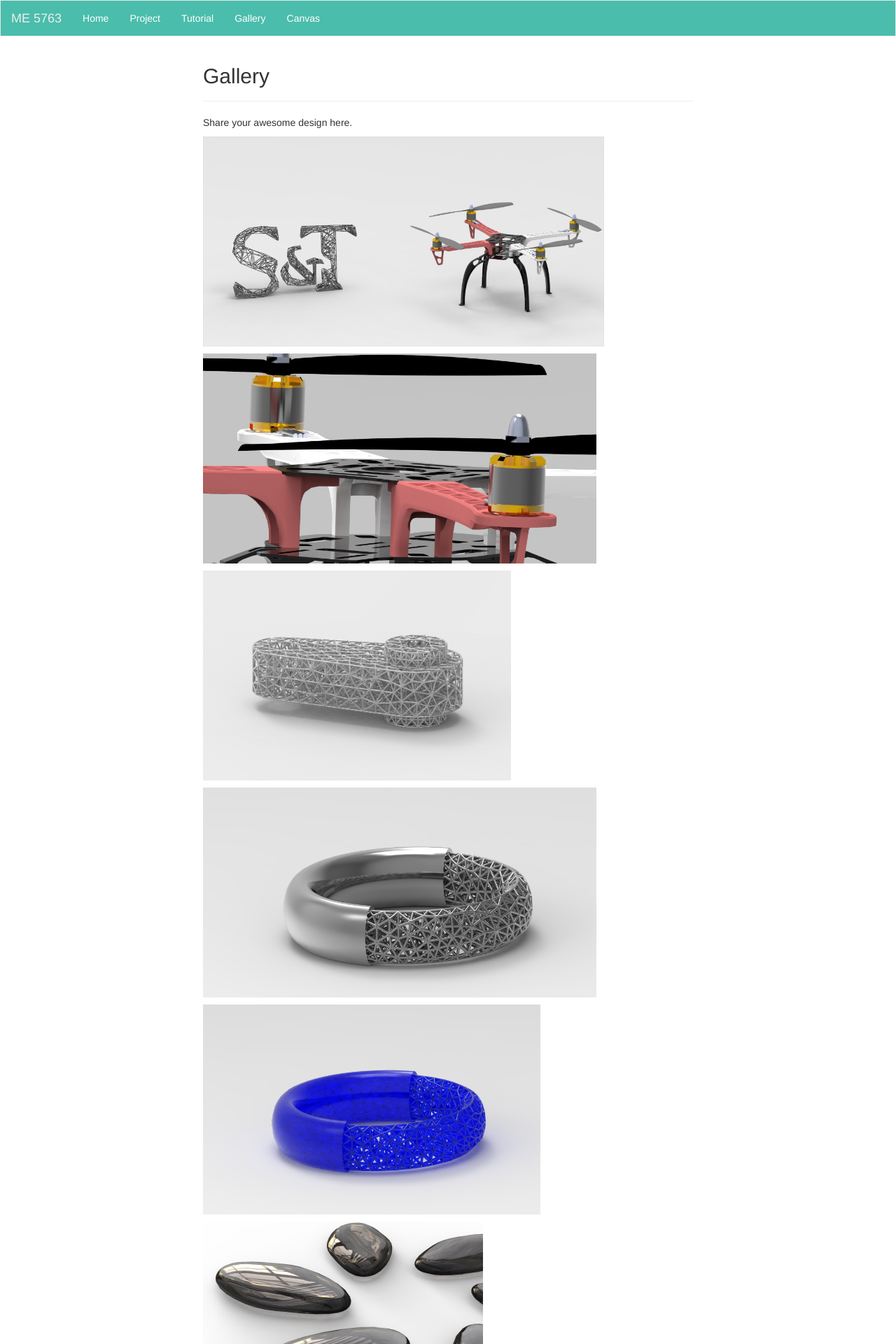
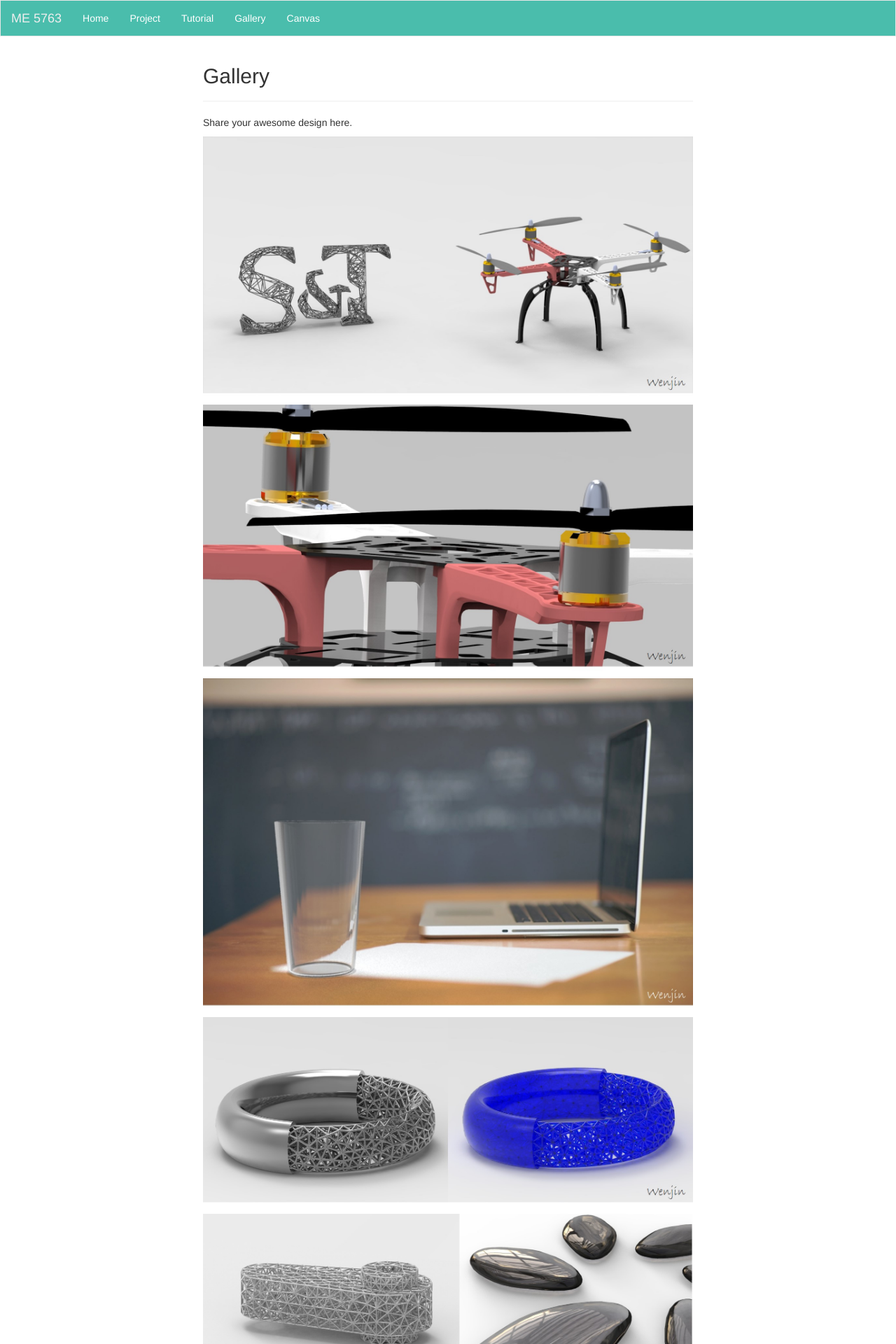
Before and after one commit to me5763/lab-fs19, a Jekyll site: the page built from pages/gallery.md, in a window 1280 px wide. Shown: the top 1920 px of the page at 70% size. Built offline with Jekyll 4.4.1, drawn with Linux system fonts in a browser that asks for light colours; nearby versions of some CDN libraries.

Commit message:
update gallery

```diff
--- a/pages/gallery.md
+++ b/pages/gallery.md
@@ -6,18 +6,12 @@ description: Gallery
 
 Share your awesome design here.
 
-<img src="../assets/images/gallery/MST-lattice-logo-drone.jpg" height="300">
+<img src="../assets/images/gallery/MST-lattice-logo-drone.jpg" width="100%">
 
-<img src="../assets/images/gallery/drone.jpg" height="300">
+<img src="../assets/images/gallery/drone.jpg" width="100%">
 
-<img src="../assets/images/gallery/lattice-part.jpg" height="300">
+<img src="../assets/images/gallery/cup.jpg" width="100%">
 
-<img src="../assets/images/gallery/lattice-ring-metal.jpg" height="300">
+<img src="../assets/images/gallery/lattice-ring.jpg" width="100%">
 
-<img src="../assets/images/gallery/lattice-ring-gem.jpg" height="300">
-
-<img src="../assets/images/gallery/glass.jpg" height="300">
-
-<img src="../assets/images/gallery/cup.jpg" height="300">
-
-<img src="../assets/images/gallery/cup-with-hole.jpg" height="300">
+<img src="../assets/images/gallery/misc.jpg" width="100%">
```
Also changed, not shown: assets/images/gallery/MST-lattice-logo-drone.jpg, assets/images/gallery/cup.jpg, assets/images/gallery/drone.jpg, assets/images/gallery/lattice-ring.jpg (added), assets/images/gallery/misc.jpg (added), assets/images/gallery/phone-1.jpg (added), assets/images/gallery/phone.jpg, 1 other file.
